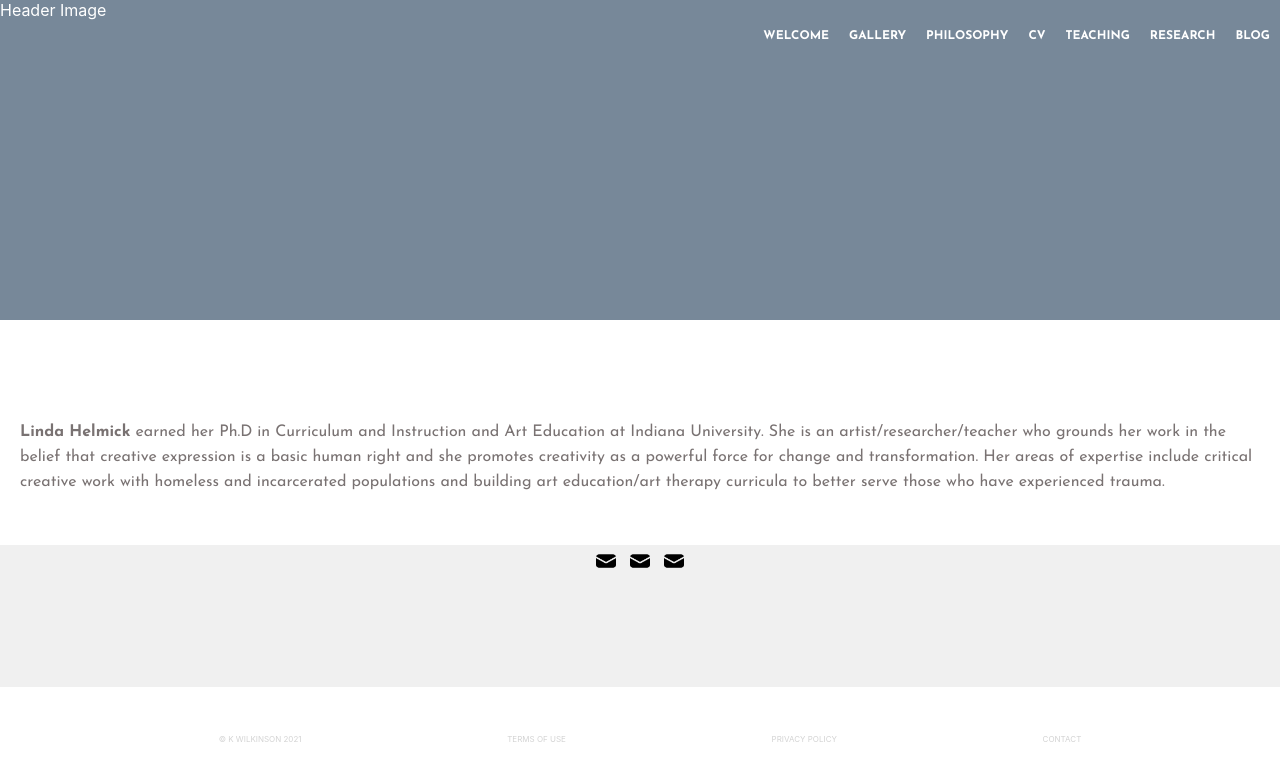
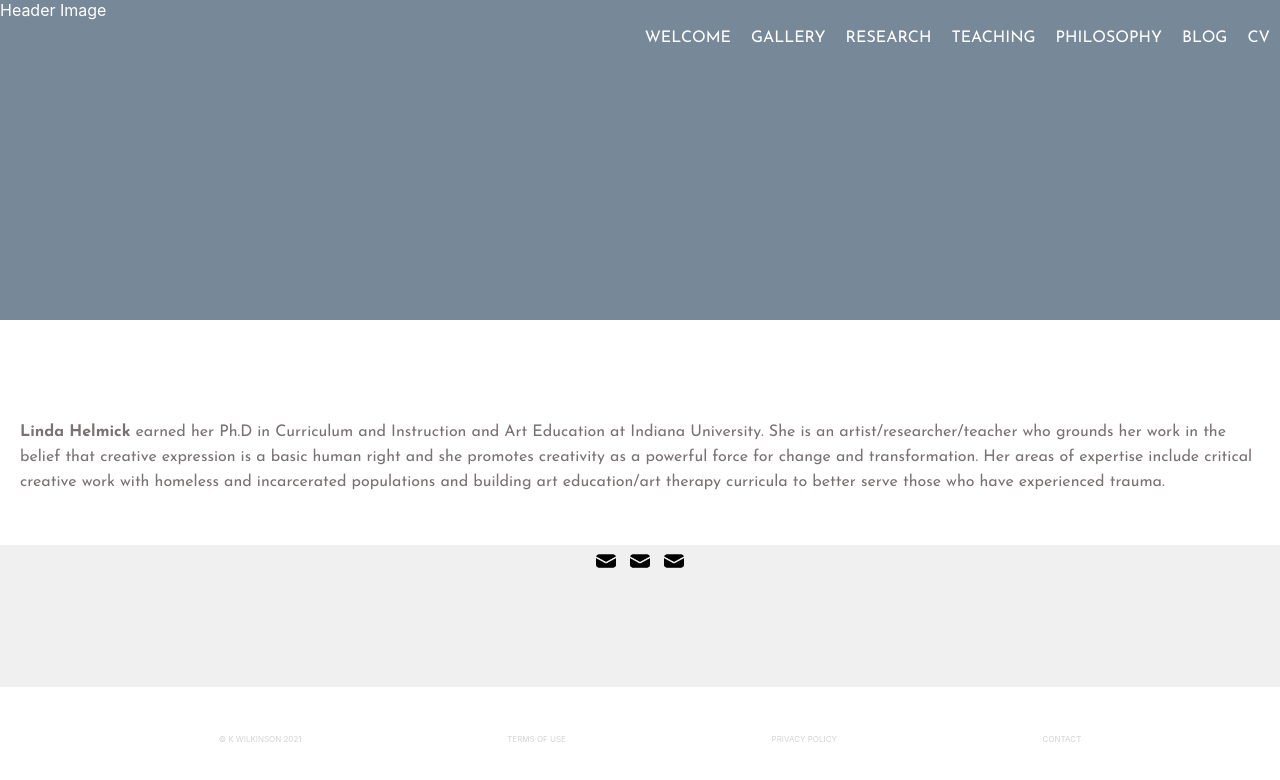
Before and after one commit to kathrynwilkinson/Homepage-Gallery, a React (Create React App) app: page / in a window 1280 px wide. Shown: the top 780 px of the page. Built offline with nearby package versions, Linux system fonts and the light colour scheme.

Commit message:
Reorder links in Navigation

```diff
--- a/src/components/Navigation/index.js
+++ b/src/components/Navigation/index.js
@@ -13,19 +13,19 @@ export default function Navigation () {
                     Gallery
                 </div>
                 <div className='nav-link'>
-                    Philosophy
-                </div>
-                <div className='nav-link'>
-                    CV
+                    Research
                 </div>
                 <div className='nav-link'>
                     Teaching
                 </div>
                 <div className='nav-link'>
-                    Research
+                    Philosophy
                 </div>
                 <div className='nav-link'>
                     Blog
+                </div>
+                <div className='nav-link'>
+                    CV
                 </div>
             </div>
         </div>
--- a/src/components/Navigation/style.css
+++ b/src/components/Navigation/style.css
@@ -14,7 +14,7 @@
     display: flex;
     padding: 10px;
     font-family: 'Josefin Sans', sans-serif;
-    font-size: 12px;
-    font-weight: 700;
+    font-size: 1em;
+    font-weight: 400;
     text-transform: uppercase;
 }
```
